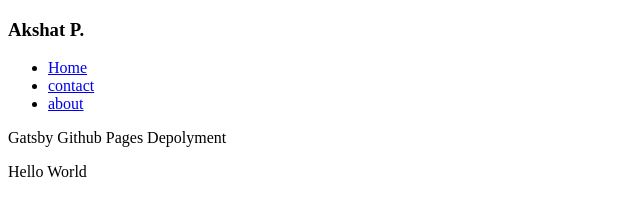
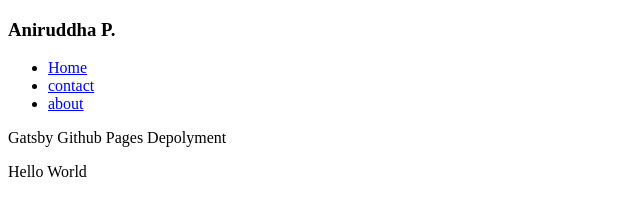
Before and after one commit to bitakshat/gh-deployment, a Gatsby site: page / in a window 1280 px wide. Shown: the full height of the page, 0-640 px from the left. Built offline with nearby package versions, Linux system fonts and the light colour scheme; Gatsby itself is replaced by a stand-in of ours.

Commit message:
change author name in header.jsx

```diff
--- a/src/components/Header.jsx
+++ b/src/components/Header.jsx
@@ -4,7 +4,7 @@ import { Link } from "gatsby"
 const Header = () => {
   return (
     <nav>
-      <h3>Akshat P.</h3>
+      <h3>Aniruddha P.</h3>
       <ul>
         <li>
           <Link to="/">Home</Link>
```
